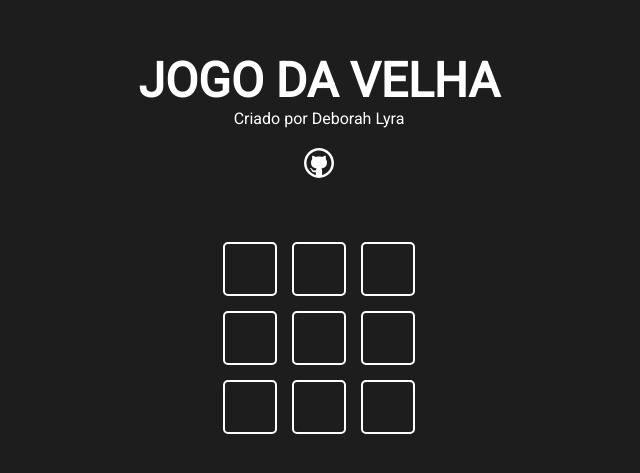
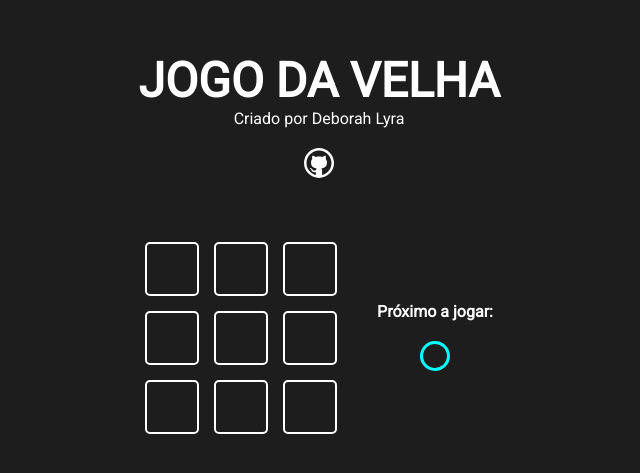
Before and after one commit to DeborahLyra/React-jogo-da-velha, a Next.js app: page / in a window 1280 px wide. Shown: the part 177-650 px from the top of the page, without its empty margins (321-961 px from the left). Built offline with nearby package versions, Linux system fonts and the light colour scheme.

Commit message:
Criada a lógica do game

```diff
--- a/src/components/game/Game.jsx
+++ b/src/components/game/Game.jsx
@@ -1,24 +1,52 @@
 import { useState } from 'react'
-
 import styles from './Game.module.css'
 
+import Icon from '../icon/Icon'
 import GameOption from '../gameOption/GameOpition'
 
 function Game (){
 
   const [gameState, setGameState] = useState( Array(9).fill(0))
+  const [currentPlayer, setCurrentPlayer] = useState (1)
+
+  const hadleClick = (position) => {
+    if (gameState[position] === 0){
+
+      let newGameState = [...gameState]
+      newGameState[position] = currentPlayer
+      setCurrentPlayer(currentPlayer * -1)
+      setGameState(newGameState)
+
+    }
+
+  }
 
   return (
-    <div className={styles.game}>
+
+    <div className={styles.gameContent}>
+
+       <div className={styles.game}>
       {
         gameState.map((value, position)=>
         <GameOption
           key ={`game-option-pos-${position}`}
           status ={value}
+          onClick ={() => hadleClick(position)}
         />
         )
-      }
+        }
+      </div>
+      <div className={styles.gameInfo}>
+        <h4>Próximo a jogar:</h4>
+        {
+          currentPlayer === 1 && <Icon iconName="circle"/>
+        }
+         {
+          currentPlayer === -1 && <Icon iconName="x"/>
+        }
+      </div>
     </div>
+
   )
 }
 
--- a/src/components/game/Game.module.css
+++ b/src/components/game/Game.module.css
@@ -3,3 +3,16 @@
   grid-template-columns: repeat(3, 1fr);
   gap: 15px;
 }
+
+.gameContent{
+  display: flex;
+  gap: 40px;
+  align-items: center;
+}
+
+.gameInfo{
+  display: flex;
+  flex-direction: column;
+  align-items: center;
+  gap: 20px;
+}
--- a/src/components/gameOption/GameOpition.jsx
+++ b/src/components/gameOption/GameOpition.jsx
@@ -4,9 +4,9 @@
 
 const GameIcon = ({iconName}) => <Icon iconName={iconName} size ="25px"/>
 
-function GameOption ({ status }){
+function GameOption ({ status, onClick }){
   return (
-    <div className={styles.gameOption}>
+    <div className={styles.gameOption} onClick = {onClick}>
       {
         status === 1 && <GameIcon iconName='circle'/>
       }
```
